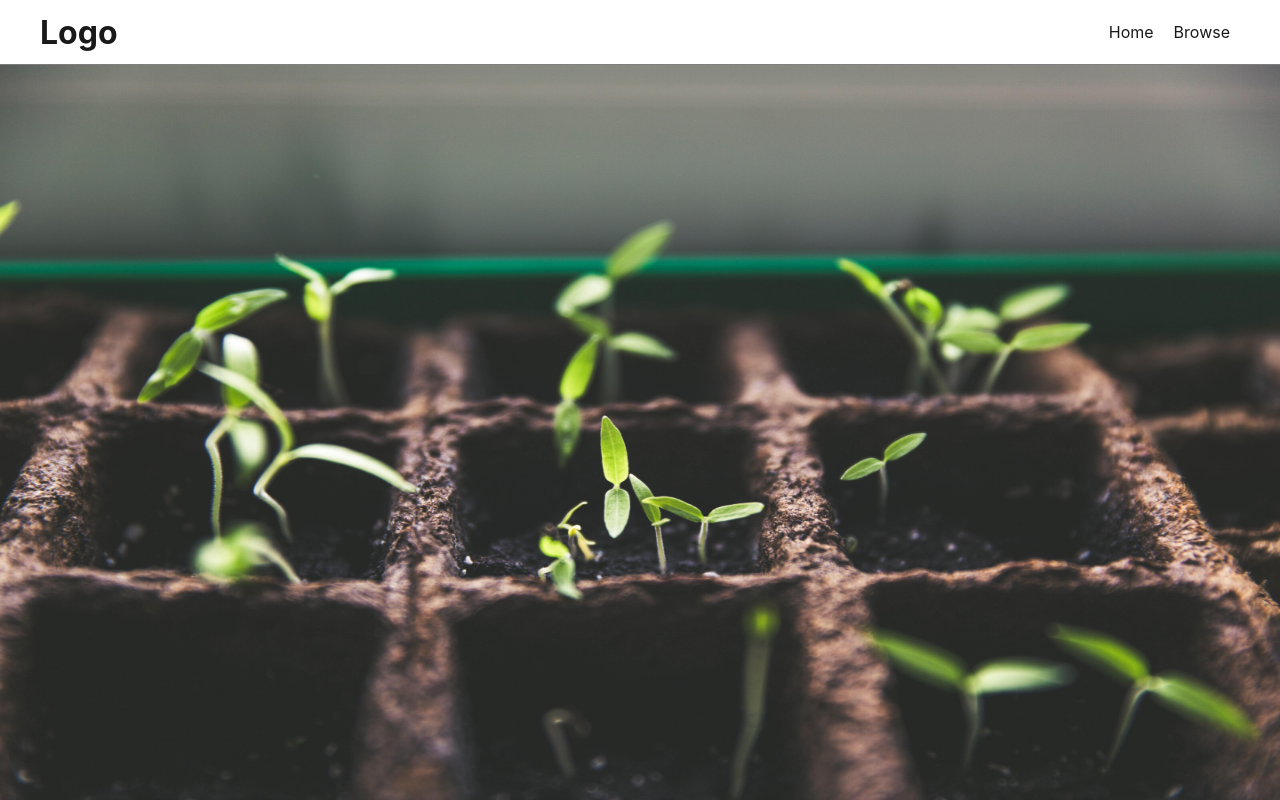
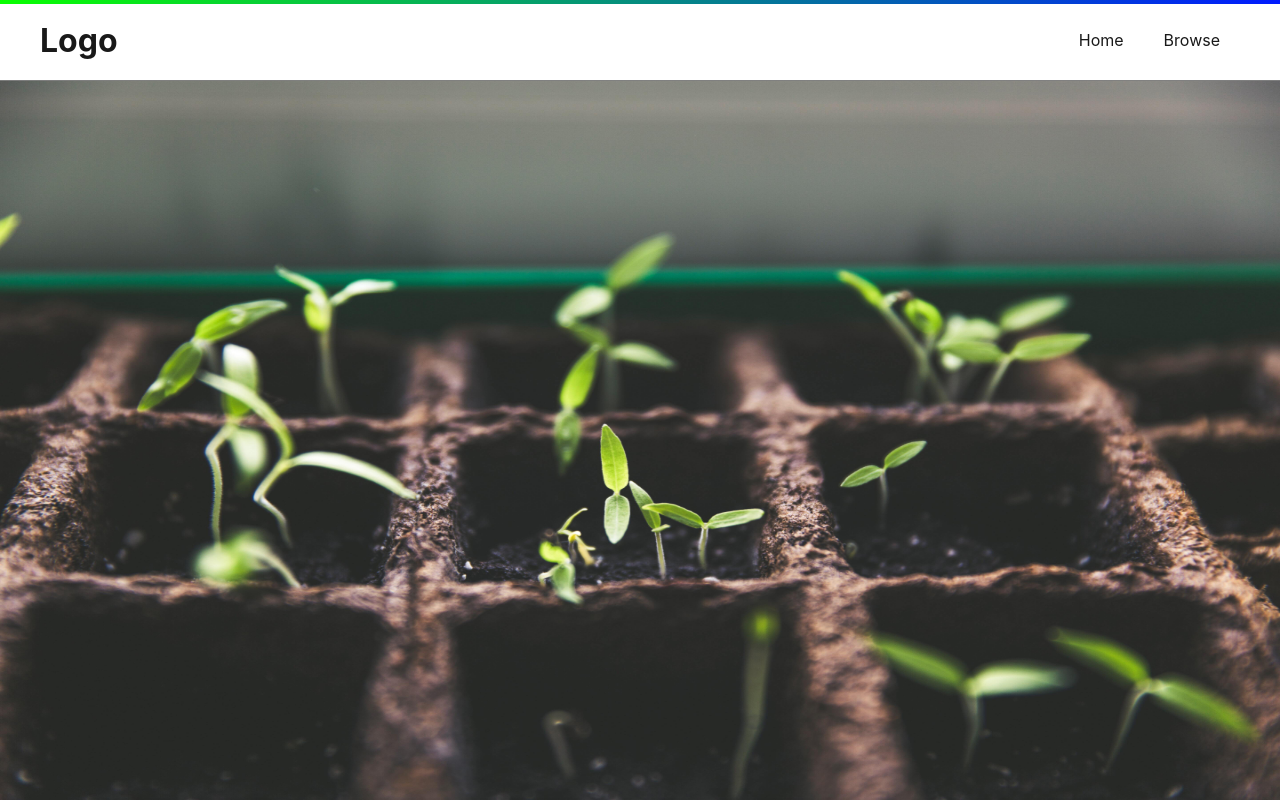
Before and after one commit to SchoolOfCode/w15_collaborative-react-project-fruit-veggie-grow-pro-team-i, a React (Create React App) app in the folder veggie_fruit_growpros/: page / in a window 1280 px wide. Shown: the top 800 px of the page. Built offline with nearby package versions, Linux system fonts and the light colour scheme.

Commit message:
additions to nav bar styling

```diff
--- a/veggie_fruit_growpros/src/App.css
+++ b/veggie_fruit_growpros/src/App.css
@@ -2,7 +2,7 @@
   text-align: center;
 }
 .nav-bar{
-  height: 8vh;
+  height: 10vh;
   width: 90vw;
 }
 
@@ -11,7 +11,7 @@
   align-items: center;
   justify-content: space-between;
   display:flex;
-  height: 8vh;
+  height: 10vh;
   width: 100vw;
   margin-left: auto;
   margin-right: auto;
@@ -20,10 +20,16 @@
   opacity: 0.9;
 }
 
+.color-border{
+  position: fixed;
+  height: 4px;
+  width: 100vw;
+  background: linear-gradient(to right,rgb(9, 255, 0), rgb(0, 26, 255));
+}
+
 .nav-logo{
   text-align: left;
   padding-left: 40px;
-
 }
 
 .nav-container{
@@ -32,5 +38,5 @@
 }
 .nav-container-li{
   display: inline;
-  margin: 10px;
+  margin: 20px;
 }
--- a/veggie_fruit_growpros/src/components/BrowsePage/BrowsePage.css
+++ b/veggie_fruit_growpros/src/components/BrowsePage/BrowsePage.css
@@ -13,7 +13,7 @@
 
 .hero-image{
   width: 100%;
-  height: 92vh;
+  height: 90vh;
 }
 
 .CardContainer{
--- a/veggie_fruit_growpros/src/components/NavBar.js
+++ b/veggie_fruit_growpros/src/components/NavBar.js
@@ -8,7 +8,9 @@ const NavBar = () => {
             <li className="nav-container-li">Browse</li>
         </nav>
         </div>
+        <div className="color-border"></div>
         </header>
+
 
     );
 }
```
